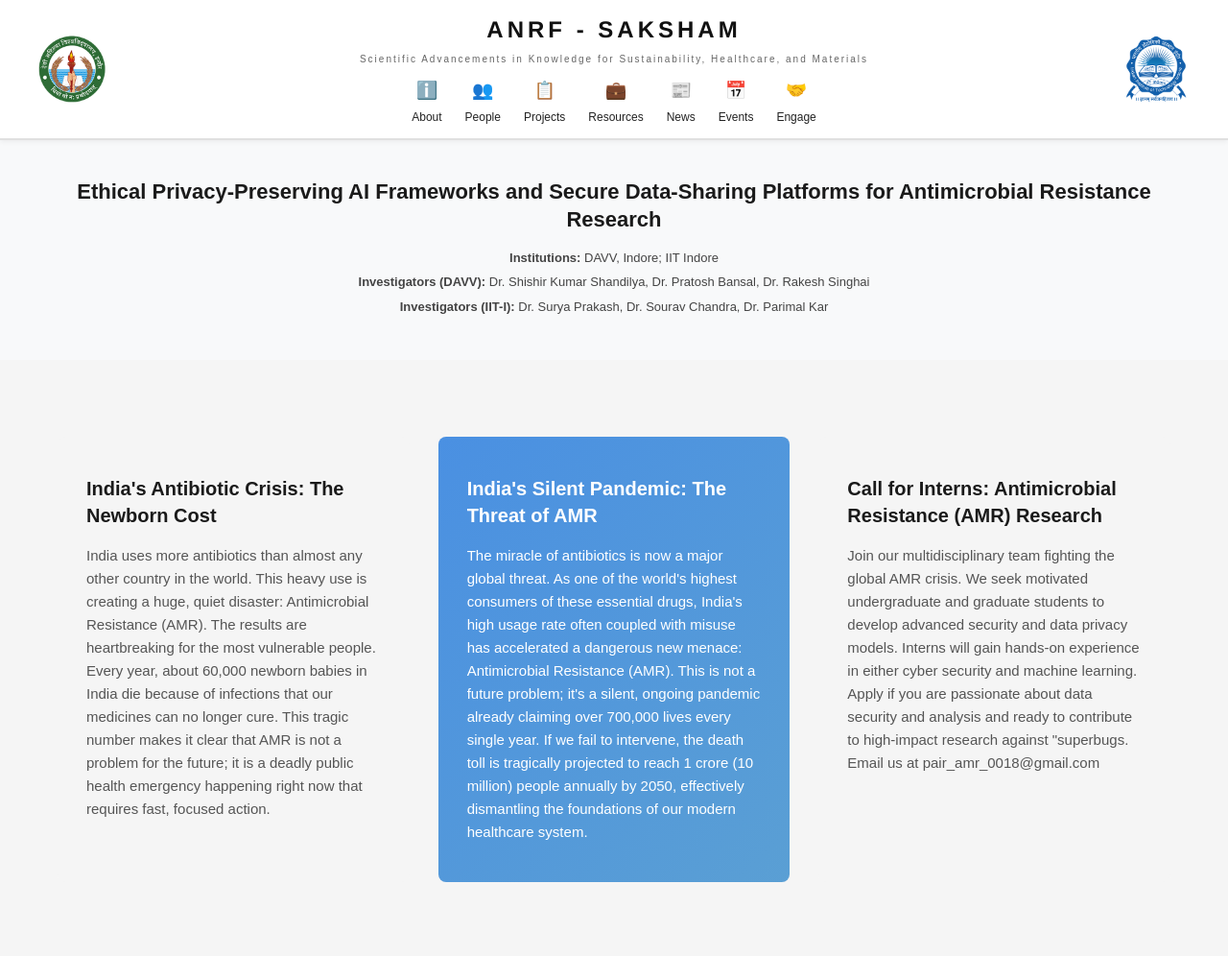
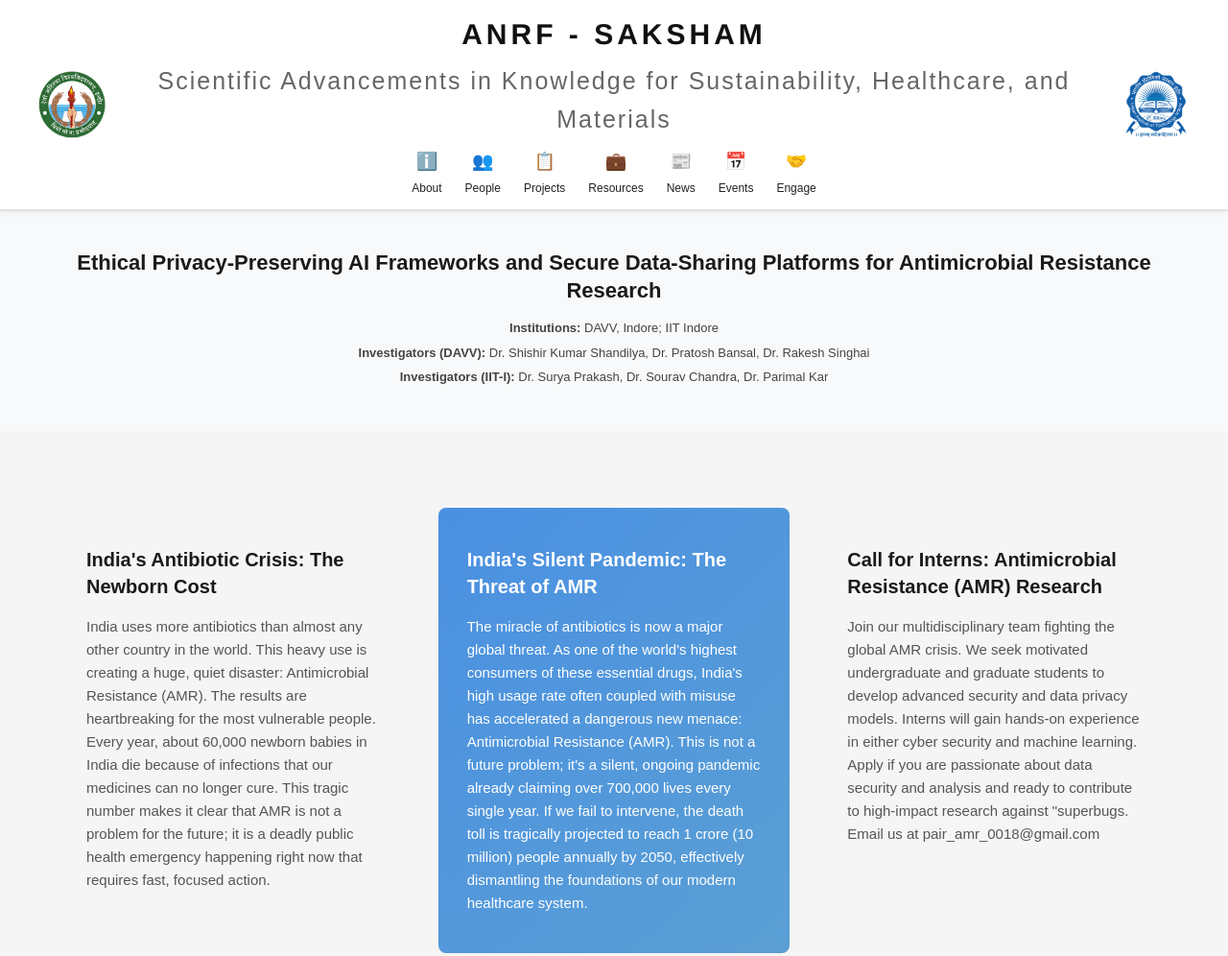
Before and after one commit to abhinishtiwari/Webpage, a plain HTML site: page index.html in a window 1280 px wide. Shown: the top 996 px of the page at 96% size. Drawn offline with Linux system fonts and the light colour scheme.

Commit message:
Update style.css

```diff
--- a/style.css
+++ b/style.css
@@ -68,7 +68,7 @@
 
         .site-title {
             font-family: 'Helvetica Neue', Arial, sans-serif;
-            font-size: 24px;
+            font-size: 30px;
             letter-spacing: 4px;
             margin-bottom: 4px;
             font-weight: 800;
@@ -77,7 +77,7 @@
 
         .site-tagline {
             margin: 0 0 10px 0;
-            font-size: 10px;
+            font-size: 25px;
             letter-spacing: 2px;
             color: #666;
         }
```
